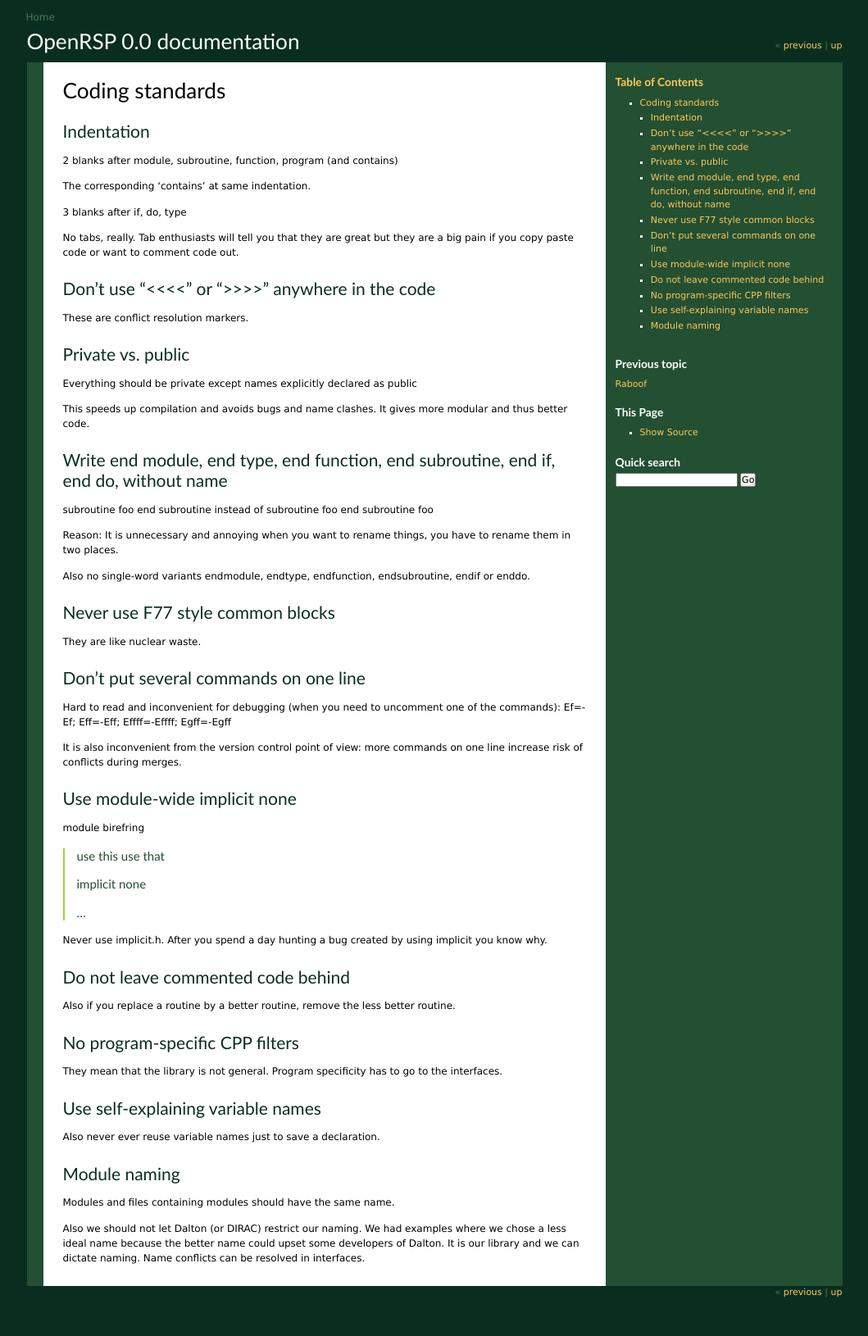
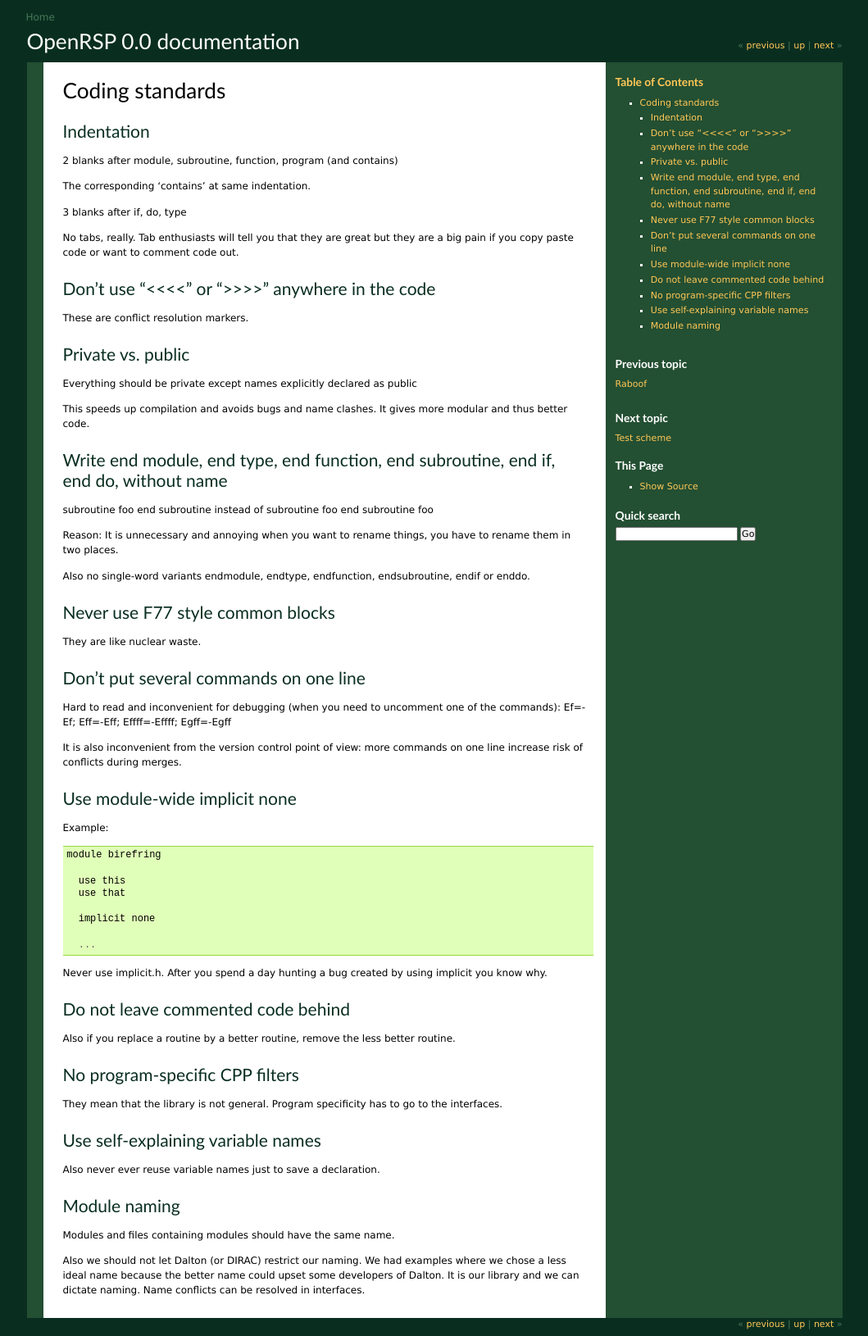
Before and after one commit to openrsp/openrsp, a Sphinx documentation site: the page built from doc/coding_standards.rst, in a window 1280 px wide. Shown: the whole page at 82% size, without its empty margins (110-1169 px from the left). Built offline with Sphinx 7.4.7, drawn with Linux system fonts in a browser that asks for light colours; before the commit the page ends 1590 px from its top, so only the background shows below that.

Commit message:
more work on doc

```diff
--- a/doc/coding_standards.rst
+++ b/doc/coding_standards.rst
@@ -66,14 +66,16 @@
 Use module-wide implicit none
 -----------------------------
 
-module birefring
+Example::
 
-  use this
-  use that
+  module birefring
 
-  implicit none
+    use this
+    use that
 
-  ...
+    implicit none
+
+    ...
 
 Never use implicit.h. After you spend a day hunting a bug created
 by using implicit you know why.
--- /dev/null
+++ b/doc/testing.rst
@@ -0,0 +1,6 @@
+
+
+Test scheme
+===========
+
+to be written ...
```
Also changed, not shown: doc/index.rst (+11 -2 lines).
